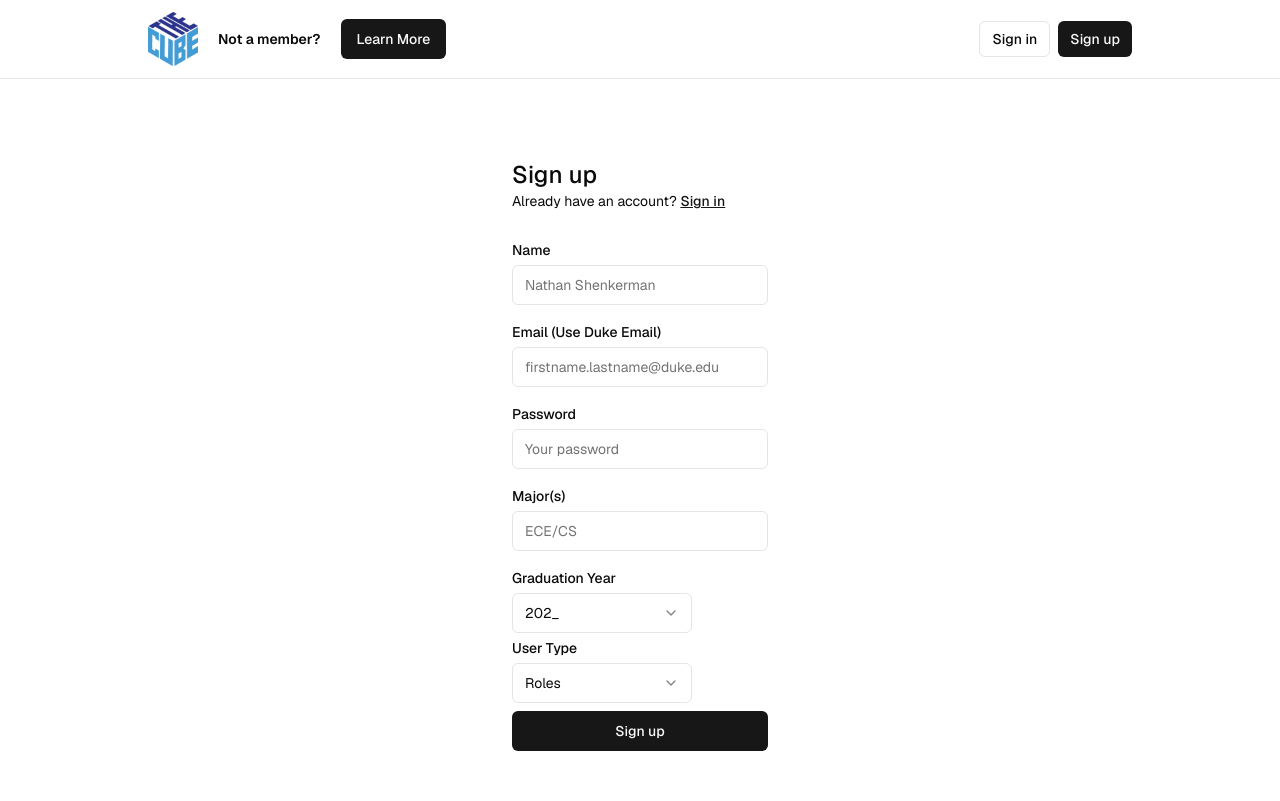
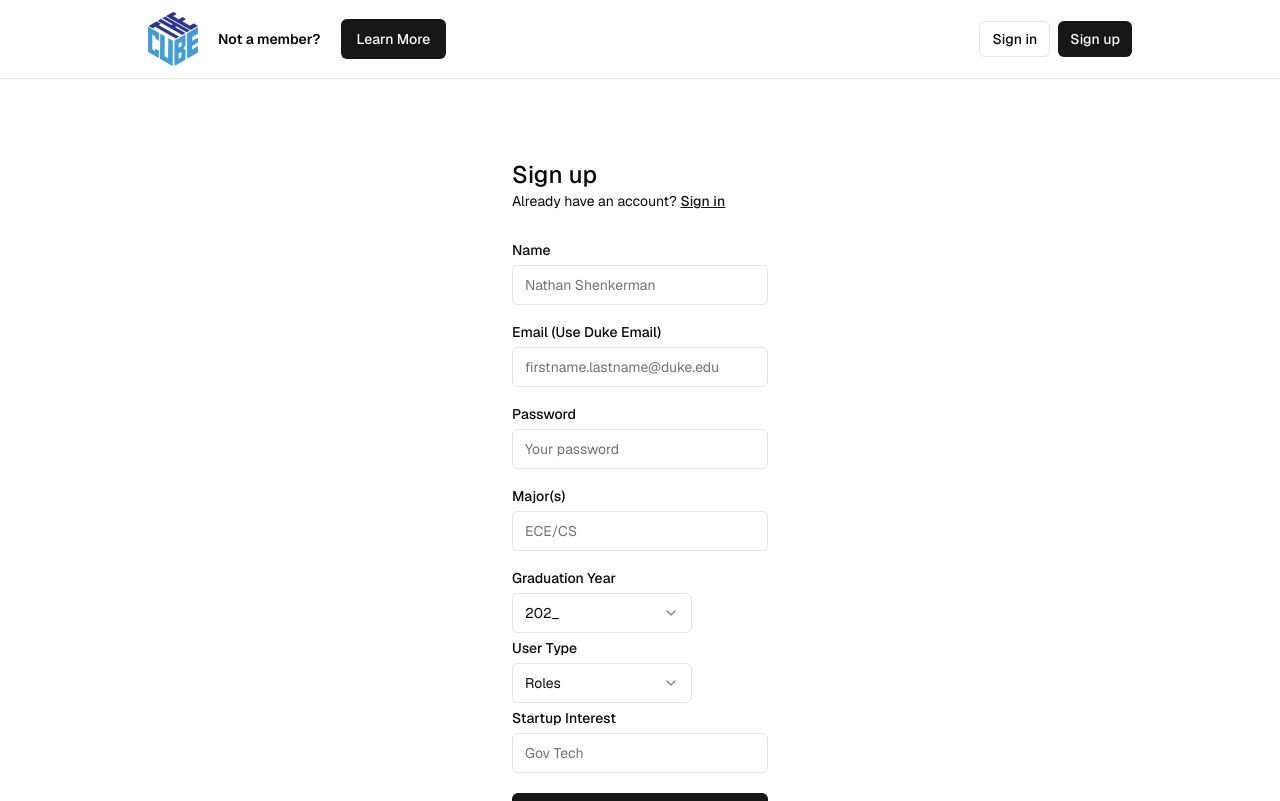
Before and after one commit to kartikeyegupta/cubenme, a Next.js app: page /sign-up in a window 1280 px wide. Shown: the top 801 px of the page. Built offline with nearby package versions, Linux system fonts and the light colour scheme; no server answers.

Commit message:
startup int

```diff
--- a/app/(auth-pages)/sign-up/page.tsx
+++ b/app/(auth-pages)/sign-up/page.tsx
@@ -70,6 +70,8 @@ export default async function Signup(props: {
               <SelectItem value="pledge">Pledge</SelectItem>
             </SelectContent>
           </CNSelect>
+          <Label htmlFor="startup_int">Startup Interest</Label>
+          <Input name="startup_int" placeholder="Gov Tech" required />
 
           <SubmitButton formAction={signUpAction} pendingText="Signing up...">
             Sign up
--- a/app/actions.ts
+++ b/app/actions.ts
@@ -14,6 +14,7 @@ export const signUpAction = async (formData: FormData) => {
   const supabase = await createClient();
   const origin = (await headers()).get("origin");
   const name = formData.get("name")?.toString();
+  const startupInt = formData.get("startup_int")?.toString();
 
   if (!email || !password) {
     return { error: "Email, password and user type are required" };
@@ -23,7 +24,7 @@ export const signUpAction = async (formData: FormData) => {
     email,
     password,
     options: {
-      emailRedirectTo: `${origin}/auth/callback`,
+    emailRedirectTo: `${origin}/auth/callback`,
     },
   });
 
@@ -40,7 +41,8 @@ export const signUpAction = async (formData: FormData) => {
         name: name,
         user_type: userType,
         major: major,
-        grad_year: gradYear
+        grad_year: gradYear,
+        startup_interest: startupInt,
       }
     ]);
 
```
